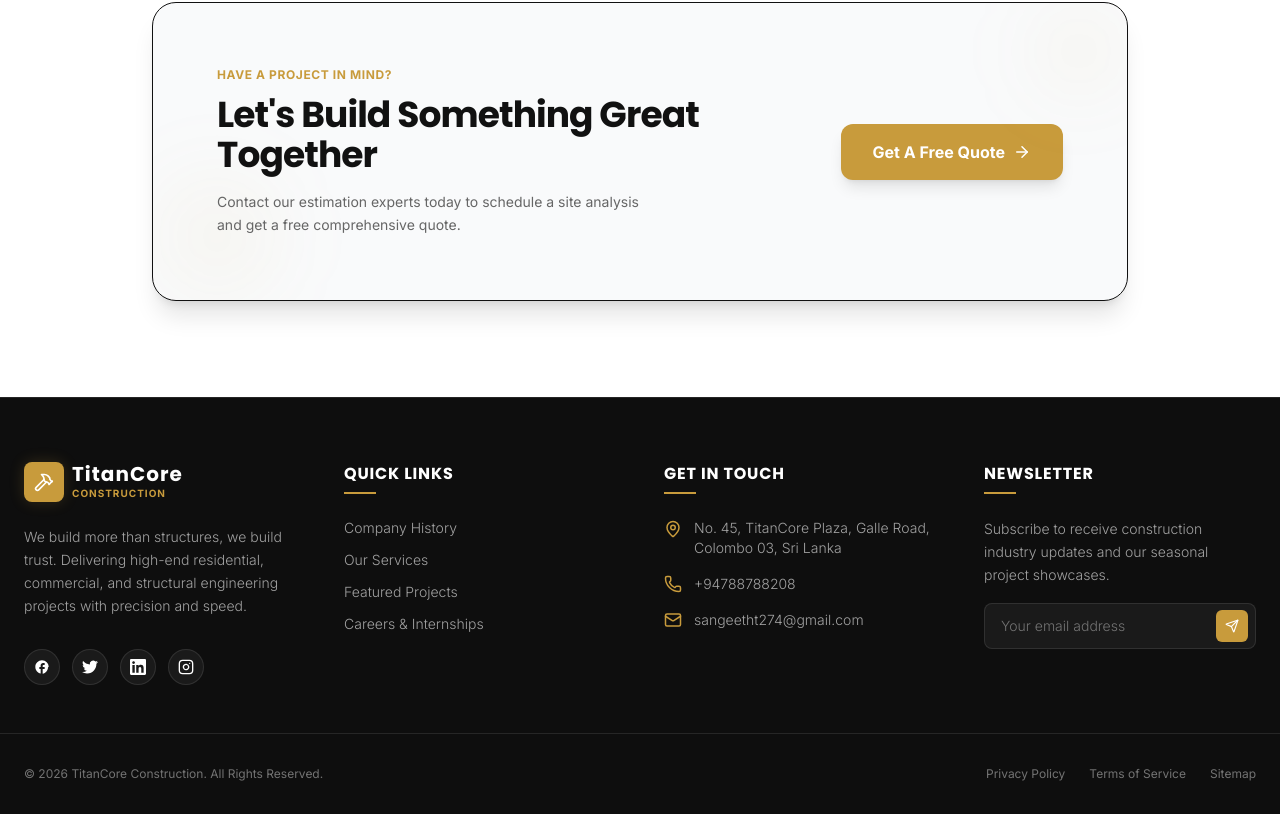
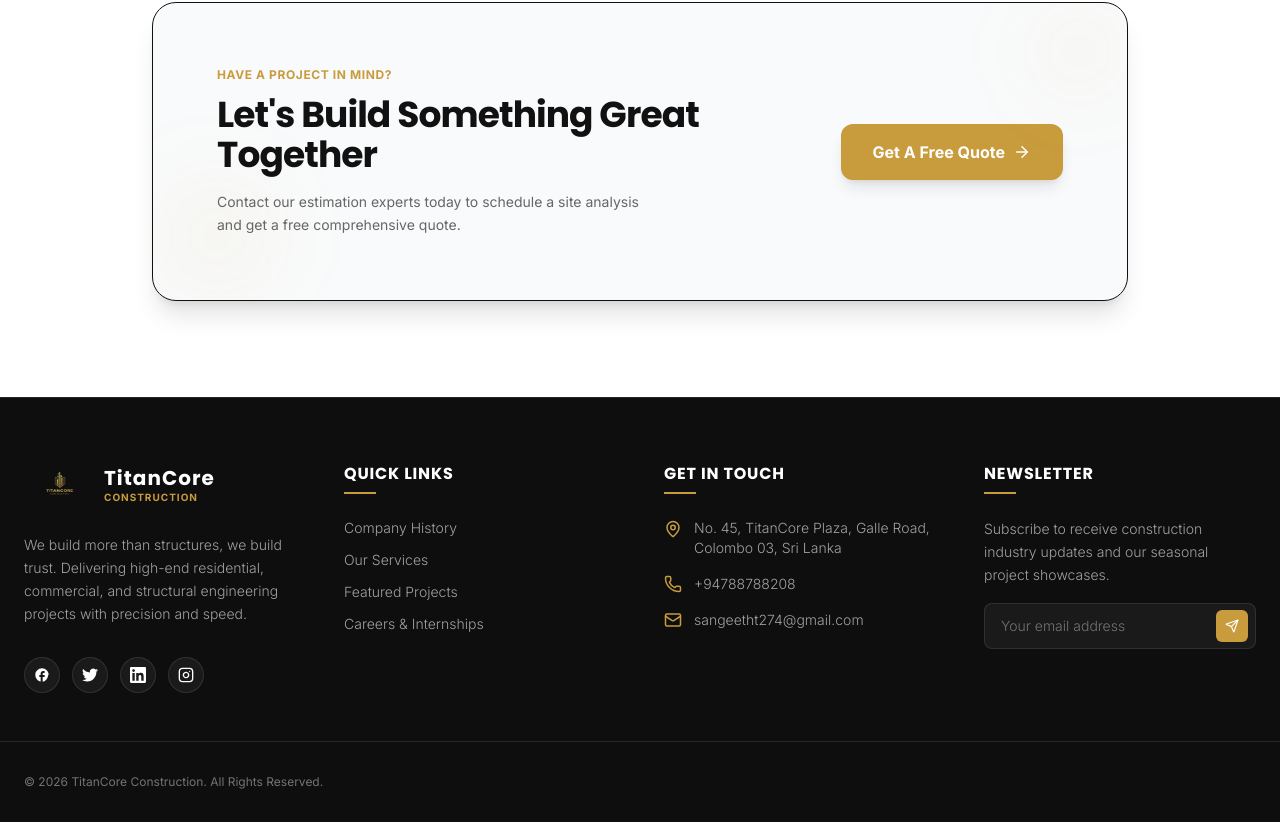
Before and after one commit to Tharusha2002-s/TitanCore, a React (Vite) app in the folder frontend/: page / in a window 1280 px wide. Shown: the part 5946-6768 px from the top of the page. Built offline with nearby package versions, Linux system fonts and the light colour scheme; no server answers.

Commit message:
Update Footer.jsx

```diff
--- a/frontend/src/components/Footer.jsx
+++ b/frontend/src/components/Footer.jsx
@@ -22,9 +22,7 @@ const Footer = () => {
                 {/* Company Info */}
                 <div className="flex flex-col gap-4">
                     <div className="flex items-center gap-2">
-                        <div className="w-10 h-10 rounded-lg bg-gold flex items-center justify-center text-white font-bold text-xl shadow-[0_0_15px_rgba(200,155,60,0.2)]">
-                            <Hammer size={20} />
-                        </div>
+                        <img src="src\assets\logo.png" alt="" className="h-12 w-auto object-contain" />
                         <div>
                             <span className="text-xl font-bold tracking-wider text-white block leading-none font-poppins">
                                 TitanCore
@@ -151,11 +149,7 @@ const Footer = () => {
             {/* Copyright */}
             <div className="max-w-7xl mx-auto px-6 border-t border-white/10 pt-8 flex flex-col sm:flex-row justify-between items-center gap-4 text-xs text-neutral-500">
                 <span>© {new Date().getFullYear()} TitanCore Construction. All Rights Reserved.</span>
-                <div className="flex gap-6">
-                    <a href="#" className="hover:text-gold transition-colors">Privacy Policy</a>
-                    <a href="#" className="hover:text-gold transition-colors">Terms of Service</a>
-                    <a href="#" className="hover:text-gold transition-colors">Sitemap</a>
-                </div>
+
             </div>
         </footer>
     );
```
